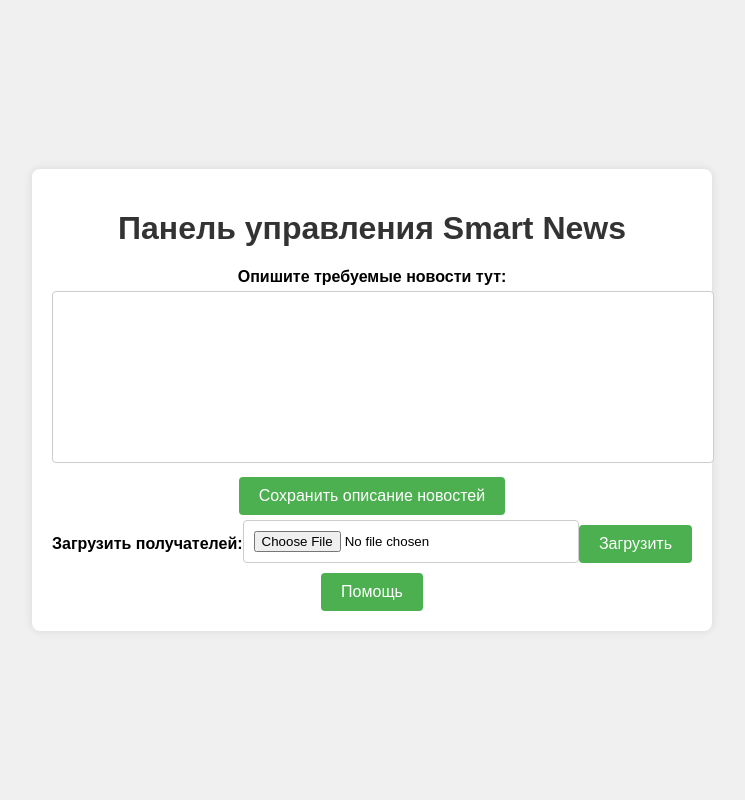
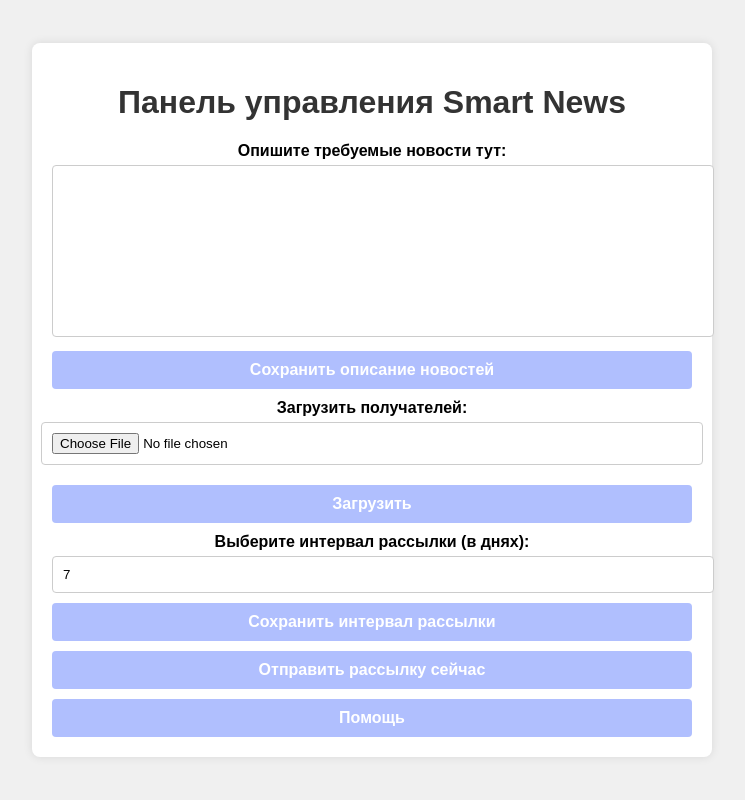
Before and after one commit to SupremeSoviet/smart-news, a Flask app: page /dashboard in a window 1280 px wide. Shown: the whole page, without its empty margins (268-1013 px from the left). Run offline with Flask 3, Linux system fonts and the light colour scheme.

Commit message:
Update web app

```diff
--- a/web/app.py
+++ b/web/app.py
@@ -1,4 +1,5 @@
 from flask import Flask, render_template, request, redirect, url_for, flash
+from flask_apscheduler import APScheduler
 import dotenv
 import os
 import hashlib
@@ -150,10 +151,17 @@
 
 AUTH_KEY_HASH = os.getenv("AUTH_KEY_HASH")
 
+
+scheduler = APScheduler()
+scheduler.init_app(app)
+scheduler.start()
+
+mailing_interval = 7
+
+
 @app.route('/')
 def auth():
     return render_template('auth.html')
-
 
 @app.route('/login', methods=['POST'])
 def login():
@@ -165,12 +173,10 @@
         flash('Неверный ключ!', 'error')
         return redirect(url_for('auth'))
 
-
 @app.route('/dashboard')
 def dashboard():
     description = request.args.get('description', '')
     return render_template('dashboard.html', description=description)
-
 
 @app.route('/upload', methods=['POST'])
 def upload():
@@ -198,7 +204,6 @@
 
     return redirect(url_for('dashboard', description=description))
 
-
 @app.route('/save_description', methods=['POST'])
 def save_description():
     description = request.form.get('description')
@@ -210,6 +215,29 @@
         flash('Введите описание', 'error')
     return redirect(url_for('dashboard', description=description))
 
+@app.route('/set_interval', methods=['POST'])
+def set_interval():
+    global mailing_interval
+    interval = request.form.get('interval')
+    if interval and interval.isdigit():
+        mailing_interval = int(interval)
+        try:
+            scheduler.remove_job('send_pdf_job')
+        except:
+            pass
+        scheduler.add_job(id='send_pdf_job', func=send_pdf, trigger='interval', days=mailing_interval)
+        flash('Интервал рассылки сохранен', 'success')
+    else:
+        flash('Введите корректный интервал', 'error')
+    return redirect(url_for('dashboard'))
+
+@app.route('/send_now', methods=['POST'])
+def send_now():
+    if send_pdf():
+        flash('Рассылка отправлена', 'success')
+    else:
+        flash('Ошибка отправки', 'error')
+    return redirect(url_for('dashboard'))
 
 @app.route('/help')
 def help():
@@ -219,6 +247,8 @@
     2. В панели управления введите описание новостей.
     3. Загрузите список получателей в текстовом формате.
     4. Сохраните описание новостей.
+    5. Установите интервал рассылки.
+    6. Отправьте рассылку сразу или подождите, пока она будет отправлена автоматически.
     """
     flash(help_message, 'info')
     return redirect(url_for('dashboard'))
@@ -255,8 +285,15 @@
     except Exception as e:
         return False, f"Ошибка чтения файла"
 
+def send_pdf():
+
+    print("PDF Sent")
+    return False
 
 if __name__ == '__main__':
     if not os.path.exists('uploads'):
         os.makedirs('uploads')
+
+    scheduler.add_job(id='send_pdf_job', func=send_pdf, trigger='interval', days=mailing_interval)
+
     app.run(debug=True)
--- a/web/static/styles.css
+++ b/web/static/styles.css
@@ -27,7 +27,7 @@
     font-weight: bold;
 }
 
-input[type="text"], input[type="file"], textarea {
+input[type="text"], input[type="file"], input[type="number"], textarea {
     width: 100%;
     padding: 10px;
     margin-top: 5px;
@@ -44,26 +44,34 @@
     display: inline-block;
     margin-top: 10px;
     padding: 10px 20px;
-    background-color: #4CAF50;
+    background-color: rgb(176, 191, 254);
     color: white;
     border: none;
     border-radius: 4px;
     cursor: pointer;
     font-size: 16px;
+    font-weight: bold;
 }
 
 button:hover {
-    background-color: #45a049;
+    background-color: rgb(146, 161, 234);
+}
+
+.wide-button {
+    width: 100%;
+    box-sizing: border-box;
 }
 
 .file-upload {
     display: flex;
     justify-content: center;
     align-items: center;
+    flex-direction: column;
 }
 
 .file-upload input[type="file"] {
     flex: 1;
+    margin-bottom: 10px;
 }
 
 .flash {
--- a/web/templates/dashboard.html
+++ b/web/templates/dashboard.html
@@ -11,7 +11,7 @@
         <form action="{{ url_for('save_description') }}" method="post">
             <label for="description">Опишите требуемые новости тут:</label>
             <textarea id="description" name="description" style="resize: none;">{{ description }}</textarea>
-            <button type="submit">Сохранить описание новостей</button>
+            <button type="submit" class="wide-button">Сохранить описание новостей</button>
         </form>
 
         <form action="{{ url_for('upload') }}" method="post" enctype="multipart/form-data">
@@ -19,12 +19,22 @@
                 <label for="file">Загрузить получателей:</label>
                 <input type="file" id="file" name="file">
                 <input type="hidden" name="description" value="{{ description }}">
-                <button type="submit">Загрузить</button>
+                <button type="submit" class="wide-button">Загрузить</button>
             </div>
         </form>
 
+        <form action="{{ url_for('set_interval') }}" method="post">
+            <label for="interval">Выберите интервал рассылки (в днях):</label>
+            <input type="number" id="interval" name="interval" value="7">
+            <button type="submit" class="wide-button">Сохранить интервал рассылки</button>
+        </form>
+
+        <form action="{{ url_for('send_now') }}" method="post">
+            <button type="submit" class="wide-button">Отправить рассылку сейчас</button>
+        </form>
+
         <form action="{{ url_for('help') }}" method="get">
-            <button type="submit">Помощь</button>
+            <button type="submit" class="wide-button">Помощь</button>
         </form>
 
         {% with messages = get_flashed_messages(with_categories=true) %}
```
